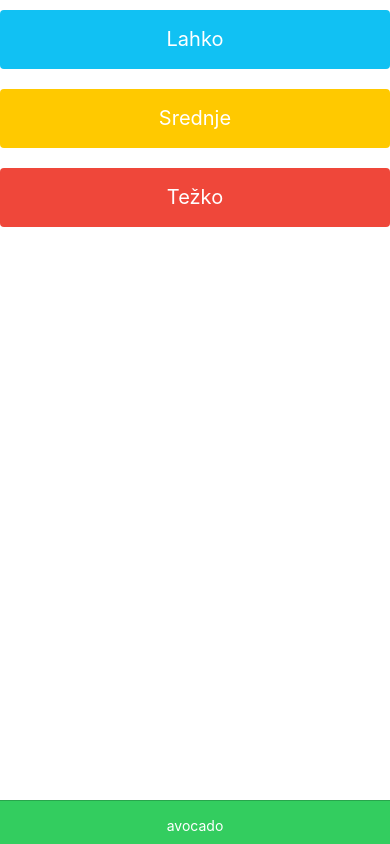
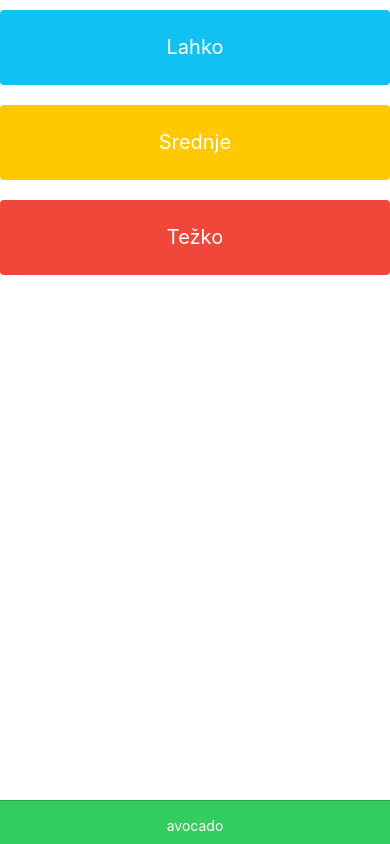
Before and after one commit to mrto11235/avocado, a website: page avocadoApp/www/index.html in a window 390 px wide. Drawn offline with Linux system fonts and the light colour scheme; some packages are replaced by stand-ins of ours; files that its build step writes are made by us from their sources.

Commit message:
button padding
bpadding

```diff
--- a/avocadoApp/www/index.html
+++ b/avocadoApp/www/index.html
@@ -28,17 +28,17 @@
   <table class="buttons-table">
     <tr>
       <td>
-        <button class="button button-block button-calm button-large" type="button">Lahko</button>
+        <button class="button button-block button-calm button-large padding" type="button">Lahko</button>
       </td>
     </tr>
     <tr>
       <td>
-        <button class="button button-block button-energized button-large" type="button">Srednje</button>
+        <button class="button button-block button-energized button-large padding" type="button">Srednje</button>
       </td>
     </tr>
     <tr>
       <td>
-        <button class="button button-block button-assertive button-large" type="button">Težko</button>
+        <button class="button button-block button-assertive button-large padding" type="button">Težko</button>
       </td>
     </tr>
   </table>
```
Also changed, not shown: avocadoApp/config.xml (+63 -60 lines), avocadoApp/package.json (line endings or trailing spaces).
